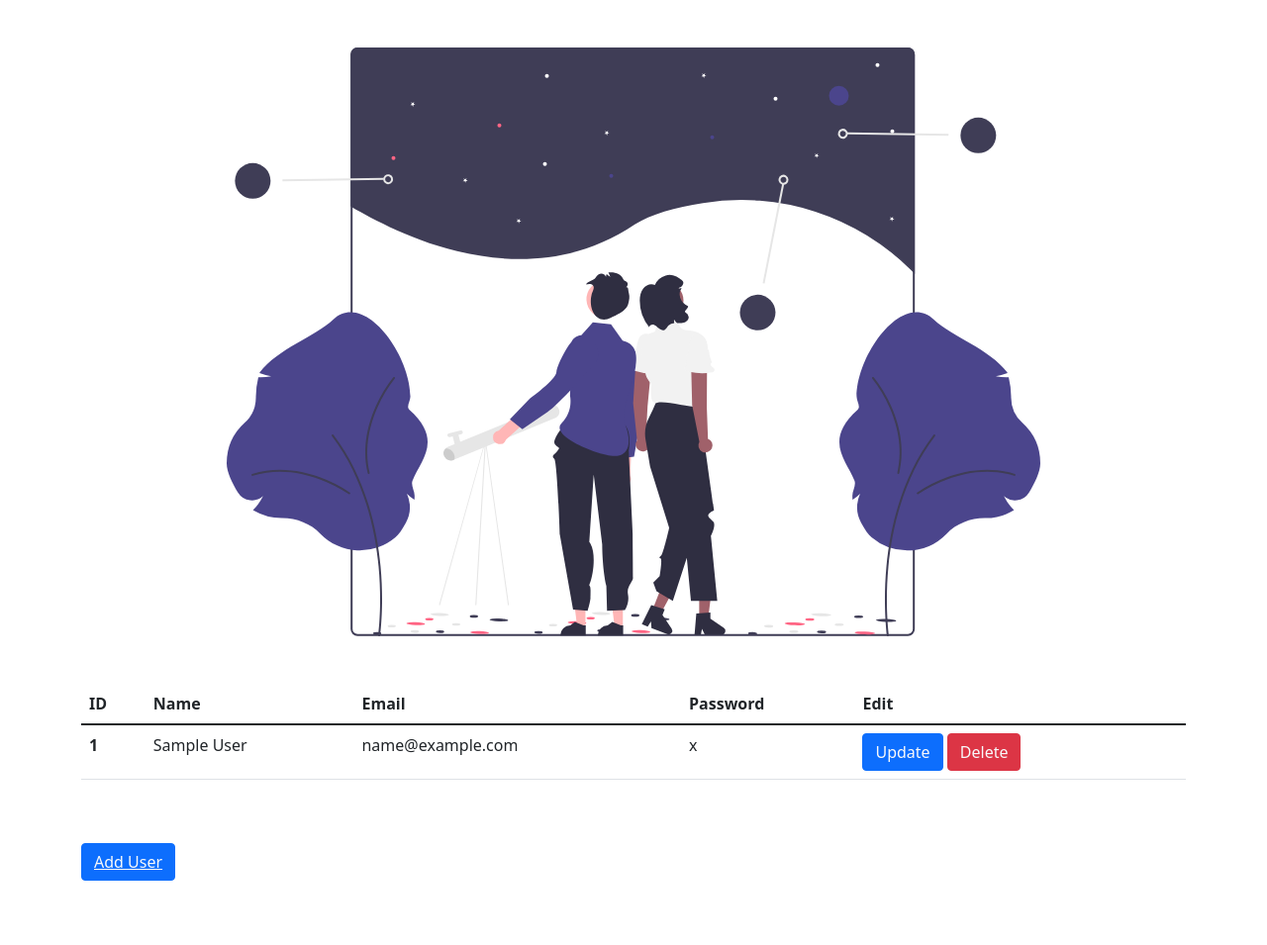
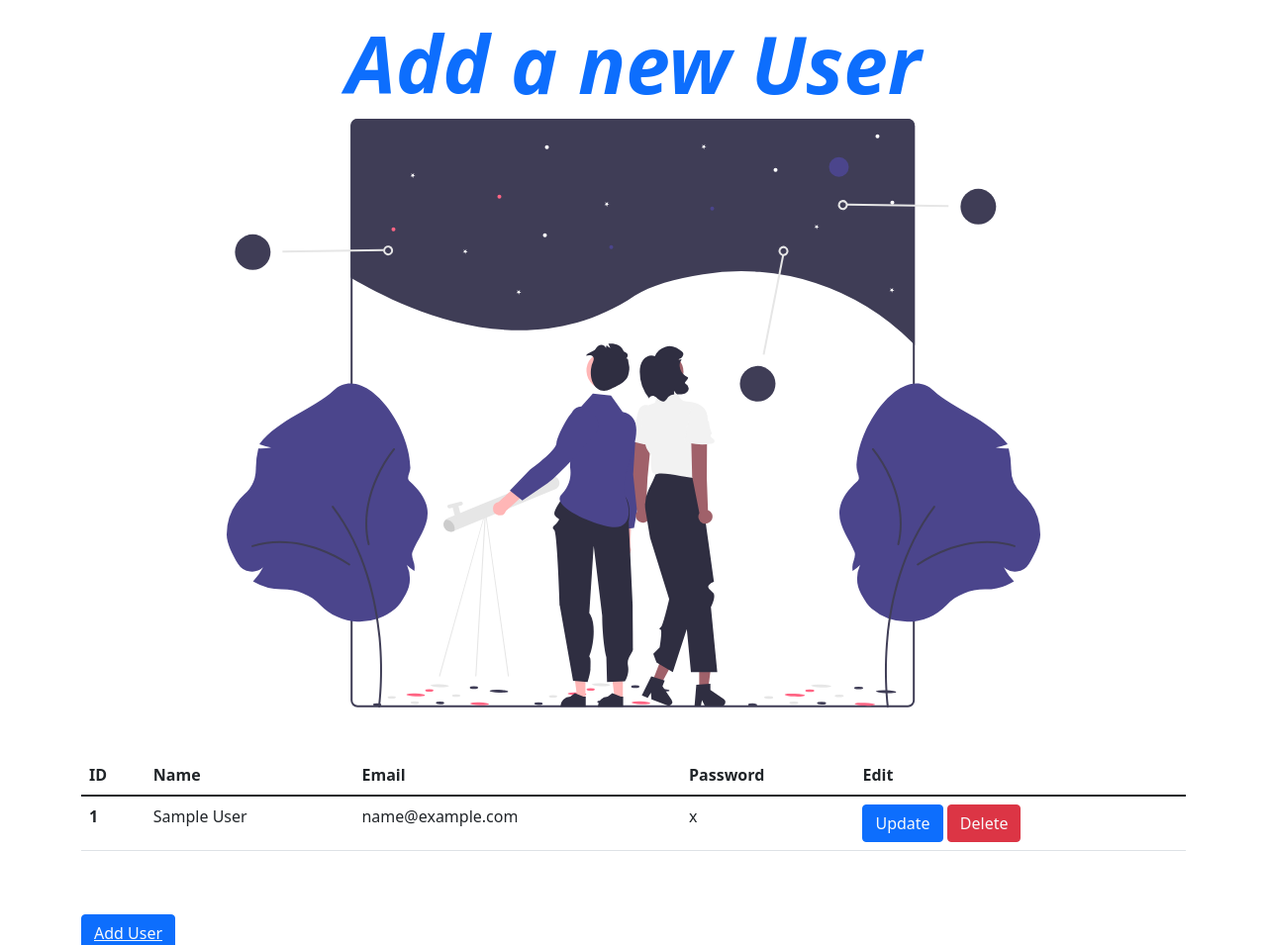
Before and after one commit to EthemDurguti/crud-task, a PHP site: page /home.php in a window 1280 px wide. Shown: the top 955 px of the page at 99% size. Before the commit the page ends 890 px from the top, so only its background shows below. Run offline with PHP 8.4, Linux system fonts and the light colour scheme; tables that the repository leaves empty or names only in its code hold one stand-in row (values such as "Sample post").

Commit message:
Update home.php

```diff
--- a/home.php
+++ b/home.php
@@ -15,7 +15,8 @@
 
 <body>
     <div class="container">
-    <div class="text-center my-5">
+       <div class="h1 display-1 text-center mt-3 mb-2 fw-bold fst-italic text-primary">Add a new User</div>
+    <div class="text-center mb-5">
         <img src="photo1.svg" class="img-fluid" alt="Photo">
     </div>
         <table class="table">
```
